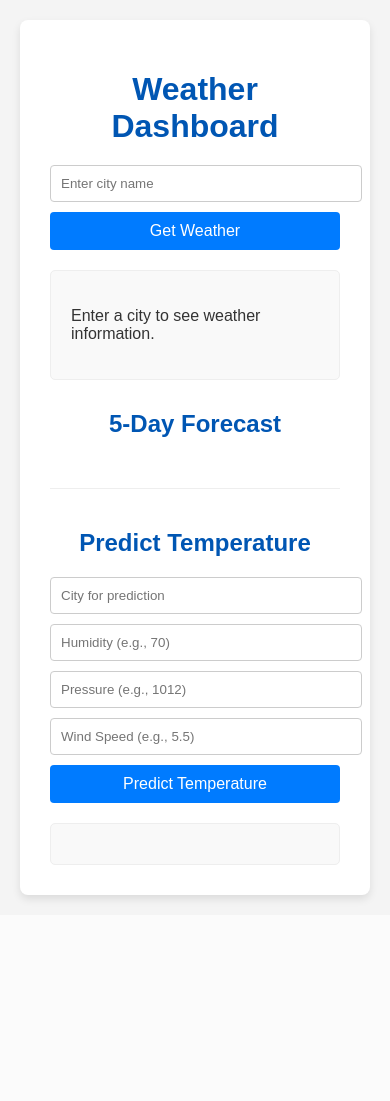
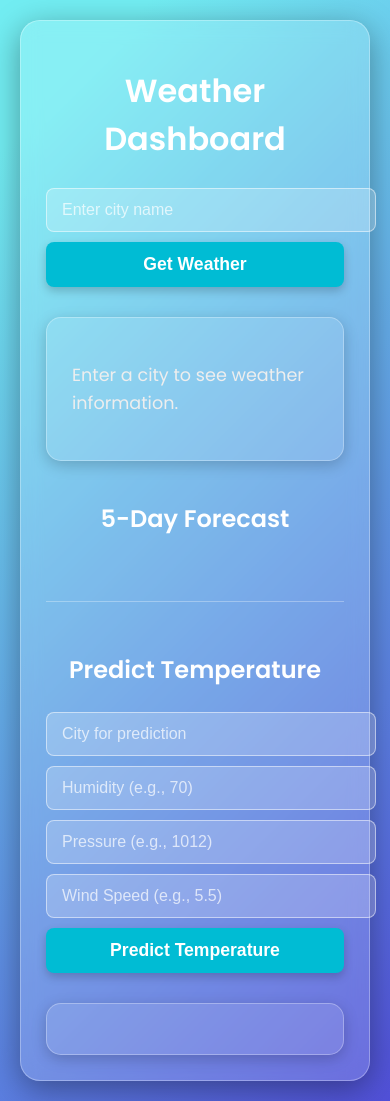
Before and after one commit to MdSaud786/Saud_khan, a Flask app: page / in a window 390 px wide. Before the commit the page ends 902 px from the top, so only its background shows below. Run offline with Flask 3, Linux system fonts and the light colour scheme.

Commit message:
Feat: Enhanced UI with modern design and responsiveness

```diff
--- a/backend/static/script.js
+++ b/backend/static/script.js
@@ -12,21 +12,21 @@ document.addEventListener('DOMContentLoaded', () => {
     const predictBtn = document.getElementById('predict-btn');
     const predictionResult = document.getElementById('prediction-result');
 
-    // Base URL for your Flask backend API
-    // Agar Render par deploy kar rahe hain, toh sirf path likhein
-    // Kyunki frontend aur backend same domain par honge
     const BASE_API_URL = ''; // Empty string means current domain
 
     getWeatherBtn.addEventListener('click', async () => {
         const city = cityInput.value.trim();
         if (!city) {
-            weatherDisplay.innerHTML = '<p>Please enter a city name.</p>';
+            weatherDisplay.innerHTML = '<p class="error-message">Please enter a city name.</p>';
             forecastDisplay.innerHTML = '';
             return;
         }
 
-        weatherDisplay.innerHTML = '<p>Fetching weather data...</p>';
+        // Show loading state
+        weatherDisplay.innerHTML = '<p class="loading-message">Fetching weather data...</p>';
         forecastDisplay.innerHTML = '';
+        getWeatherBtn.disabled = true; // Disable button during fetch
+        getWeatherBtn.textContent = 'Fetching...';
 
         try {
             const response = await fetch(`${BASE_API_URL}/weather?city=${encodeURIComponent(city)}`);
@@ -63,8 +63,11 @@ document.addEventListener('DOMContentLoaded', () => {
 
         } catch (error) {
             console.error('Error fetching weather:', error);
-            weatherDisplay.innerHTML = `<p style="color: red;">Error: ${error.message}</p>`;
+            weatherDisplay.innerHTML = `<p class="error-message">Error: ${error.message}</p>`;
             forecastDisplay.innerHTML = '';
+        } finally {
+            getWeatherBtn.disabled = false; // Enable button after fetch
+            getWeatherBtn.textContent = 'Get Weather';
         }
     });
 
@@ -75,11 +78,13 @@ document.addEventListener('DOMContentLoaded', () => {
         const windSpeed = predWindSpeedInput.value;
 
         if (!city || humidity === '' || pressure === '' || windSpeed === '') {
-            predictionResult.innerHTML = '<p style="color: red;">Please fill all prediction fields.</p>';
+            predictionResult.innerHTML = '<p class="error-message">Please fill all prediction fields.</p>';
             return;
         }
 
-        predictionResult.innerHTML = '<p>Predicting temperature...</p>';
+        predictionResult.innerHTML = '<p class="loading-message">Predicting temperature...</p>';
+        predictBtn.disabled = true; // Disable button during fetch
+        predictBtn.textContent = 'Predicting...';
 
         try {
             const response = await fetch(`${BASE_API_URL}/predict_temperature?city=${encodeURIComponent(city)}&humidity=${humidity}&pressure=${pressure}&wind_speed=${windSpeed}`);
@@ -96,7 +101,10 @@ document.addEventListener('DOMContentLoaded', () => {
 
         } catch (error) {
             console.error('Error predicting temperature:', error);
-            predictionResult.innerHTML = `<p style="color: red;">Error: ${error.message}</p>`;
+            predictionResult.innerHTML = `<p class="error-message">Error: ${error.message}</p>`;
+        } finally {
+            predictBtn.disabled = false; // Enable button after fetch
+            predictBtn.textContent = 'Predict Temperature';
         }
     });
 });
--- a/backend/static/style.css
+++ b/backend/static/style.css
@@ -1,135 +1,191 @@
+/* General Styling */
 body {
-    font-family: Arial, sans-serif;
-    background-color: #f4f4f4;
-    color: #333;
+    font-family: 'Poppins', sans-serif; /* New font */
+    background: linear-gradient(135deg, #72EDF2 10%, #5150D8 100%); /* Gradient background */
+    color: #fff; /* White text for better contrast */
     margin: 0;
     padding: 20px;
     display: flex;
     justify-content: center;
-    align-items: flex-start; /* Align items to the start */
+    align-items: center; /* Center vertically */
     min-height: 100vh;
     box-sizing: border-box;
+    overflow-x: hidden; /* Prevent horizontal scroll */
 }
 
 .container {
-    background-color: #fff;
-    padding: 30px;
-    border-radius: 8px;
-    box-shadow: 0 4px 8px rgba(0, 0, 0, 0.1);
+    background-color: rgba(255, 255, 255, 0.15); /* Semi-transparent white background */
+    backdrop-filter: blur(10px); /* Glassmorphism effect */
+    border: 1px solid rgba(255, 255, 255, 0.3); /* Lighter border */
+    padding: 40px;
+    border-radius: 20px; /* More rounded corners */
+    box-shadow: 0 8px 32px 0 rgba(0, 0, 0, 0.37); /* Stronger shadow */
     width: 100%;
-    max-width: 800px;
+    max-width: 900px; /* Slightly wider */
     text-align: center;
+    animation: fadeIn 1s ease-out; /* Fade-in animation */
+}
+
+/* Keyframe for fade-in animation */
+@keyframes fadeIn {
+    from { opacity: 0; transform: translateY(-20px); }
+    to { opacity: 1; transform: translateY(0); }
 }
 
 h1, h2 {
-    color: #0056b3;
-    margin-bottom: 20px;
+    color: #fff; /* White headings */
+    margin-bottom: 25px;
+    font-weight: 600; /* Bolder headings */
 }
 
+/* Input and Button Styling */
 .search-section, .prediction-form {
     display: flex;
     justify-content: center;
-    gap: 10px;
-    margin-bottom: 20px;
-    flex-wrap: wrap; /* Allow items to wrap on smaller screens */
+    gap: 15px; /* Increased gap */
+    margin-bottom: 30px;
+    flex-wrap: wrap;
 }
 
 input[type="text"], input[type="number"] {
-    padding: 10px;
-    border: 1px solid #ccc;
-    border-radius: 4px;
-    flex: 1; /* Allow inputs to take available space */
-    min-width: 150px; /* Minimum width for inputs */
+    padding: 12px 15px;
+    border: 1px solid rgba(255, 255, 255, 0.5); /* Lighter border */
+    border-radius: 8px; /* More rounded */
+    background-color: rgba(255, 255, 255, 0.2); /* Semi-transparent input background */
+    color: #fff; /* White text in input */
+    flex: 1;
+    min-width: 180px;
+    font-size: 1em;
+    outline: none; /* Remove outline on focus */
+    transition: all 0.3s ease;
+}
+
+input[type="text"]::placeholder, input[type="number"]::placeholder {
+    color: rgba(255, 255, 255, 0.7); /* Lighter placeholder text */
+}
+
+input[type="text"]:focus, input[type="number"]:focus {
+    background-color: rgba(255, 255, 255, 0.3);
+    border-color: rgba(255, 255, 255, 0.8);
 }
 
 button {
-    background-color: #007bff;
+    background-color: #00bcd4; /* Brighter blue */
     color: white;
-    padding: 10px 15px;
+    padding: 12px 25px;
     border: none;
-    border-radius: 4px;
+    border-radius: 8px;
     cursor: pointer;
-    font-size: 16px;
-    transition: background-color 0.3s ease;
+    font-size: 1.1em;
+    font-weight: 600;
+    transition: background-color 0.3s ease, transform 0.2s ease; /* Add transform for subtle animation */
+    box-shadow: 0 4px 10px rgba(0, 0, 0, 0.2);
 }
 
 button:hover {
-    background-color: #0056b3;
+    background-color: #0097a7; /* Darker blue on hover */
+    transform: translateY(-2px); /* Lift effect */
 }
 
+/* Display Sections */
 .weather-display, .prediction-result {
-    margin-top: 20px;
-    padding: 20px;
-    border: 1px solid #eee;
-    border-radius: 5px;
-    background-color: #f9f9f9;
+    margin-top: 25px;
+    padding: 25px;
+    border: 1px solid rgba(255, 255, 255, 0.3);
+    border-radius: 15px; /* Rounded corners */
+    background-color: rgba(255, 255, 255, 0.1); /* Lighter semi-transparent */
     text-align: left;
+    box-shadow: 0 4px 15px rgba(0, 0, 0, 0.2);
+}
+
+.weather-display p, .prediction-result p {
+    font-size: 1.1em;
+    line-height: 1.6;
+    color: #eee;
 }
 
 .weather-display img, .forecast-card img {
     vertical-align: middle;
-    margin-left: 5px;
-    width: 30px; /* Adjust icon size */
-    height: 30px;
+    margin-left: 8px;
+    width: 40px; /* Larger icons */
+    height: 40px;
 }
 
+/* Forecast Section */
 .forecast-section {
-    margin-top: 30px;
+    margin-top: 40px;
 }
 
 .forecast-display {
     display: flex;
     flex-wrap: wrap;
-    gap: 15px;
+    gap: 20px; /* Increased gap */
     justify-content: center;
-    margin-top: 20px;
+    margin-top: 25px;
 }
 
 .forecast-card {
-    background-color: #e9f5ff;
-    padding: 15px;
-    border-radius: 8px;
-    box-shadow: 0 2px 4px rgba(0, 0, 0, 0.05);
-    flex: 1 1 calc(33% - 30px); /* Adjust for 3 columns on larger screens */
-    min-width: 200px; /* Minimum width for forecast cards */
+    background-color: rgba(255, 255, 255, 0.1); /* Semi-transparent */
+    padding: 20px;
+    border-radius: 15px; /* Rounded corners */
+    box-shadow: 0 4px 15px rgba(0, 0, 0, 0.2);
+    flex: 1 1 calc(33% - 40px); /* 3 columns with gap */
+    min-width: 250px;
     box-sizing: border-box;
     text-align: left;
+    transition: transform 0.2s ease;
+}
+
+.forecast-card:hover {
+    transform: translateY(-5px); /* Lift effect on hover */
 }
 
 .forecast-card h3 {
-    color: #0056b3;
+    color: #fff;
     margin-top: 0;
     margin-bottom: 10px;
-    font-size: 1.1em;
+    font-size: 1.2em;
+    font-weight: 600;
+}
+
+.forecast-card p {
+    font-size: 0.95em;
+    color: #eee;
 }
 
 .prediction-section {
-    margin-top: 30px;
-    padding-top: 20px;
-    border-top: 1px solid #eee;
+    margin-top: 40px;
+    padding-top: 30px;
+    border-top: 1px solid rgba(255, 255, 255, 0.3); /* Lighter border */
 }
 
 .prediction-result {
     text-align: center;
-    font-weight: bold;
-    font-size: 1.1em;
+    font-weight: 600;
+    font-size: 1.2em;
+    color: #fff;
 }
 
-/* Responsive adjustments */
+/* Responsive Adjustments */
 @media (max-width: 768px) {
+    .container {
+        padding: 25px;
+    }
     .search-section, .prediction-form {
         flex-direction: column;
         align-items: stretch;
+        gap: 10px;
     }
     input[type="text"], input[type="number"], button {
         width: 100%;
+        min-width: unset; /* Remove min-width on small screens */
     }
     .forecast-card {
-        flex: 1 1 calc(50% - 30px); /* 2 columns on medium screens */
+        flex: 1 1 calc(50% - 20px); /* 2 columns on medium screens */
     }
 }
 
-@media (max-width: 480px) {
+@media (max-width: 550px) {
     .forecast-card {
         flex: 1 1 100%; /* Single column on small screens */
     }
--- a/backend/templates/index.html
+++ b/backend/templates/index.html
@@ -6,6 +6,7 @@
     <title>Weather App</title>
     <link rel="stylesheet" href="{{ url_for('static', filename='style.css') }}">
     <link href="https://fonts.googleapis.com/css2?family=Material+Icons&display=swap" rel="stylesheet">
+    <link href="https://fonts.googleapis.com/css2?family=Poppins:wght@300;400;600&display=swap" rel="stylesheet">
 </head>
 <body>
     <div class="container">
@@ -22,7 +23,7 @@
         <div class="forecast-section">
             <h2>5-Day Forecast</h2>
             <div id="forecast-display" class="forecast-display">
-                </div>
+            </div>
         </div>
 
         <div class="prediction-section">
@@ -35,7 +36,7 @@
                 <button id="predict-btn">Predict Temperature</button>
             </div>
             <div id="prediction-result" class="prediction-result">
-                </div>
+            </div>
         </div>
     </div>
 
```
